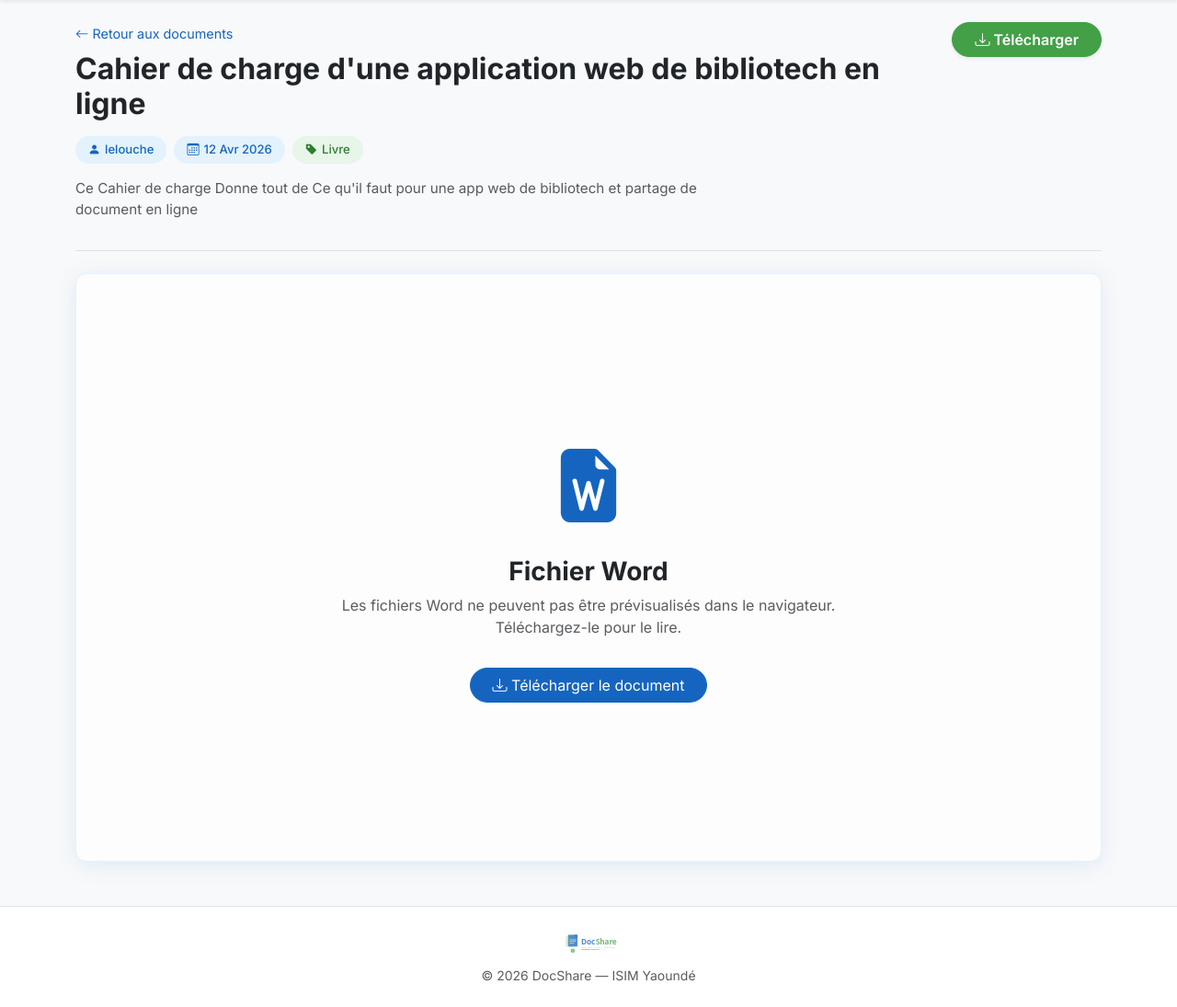
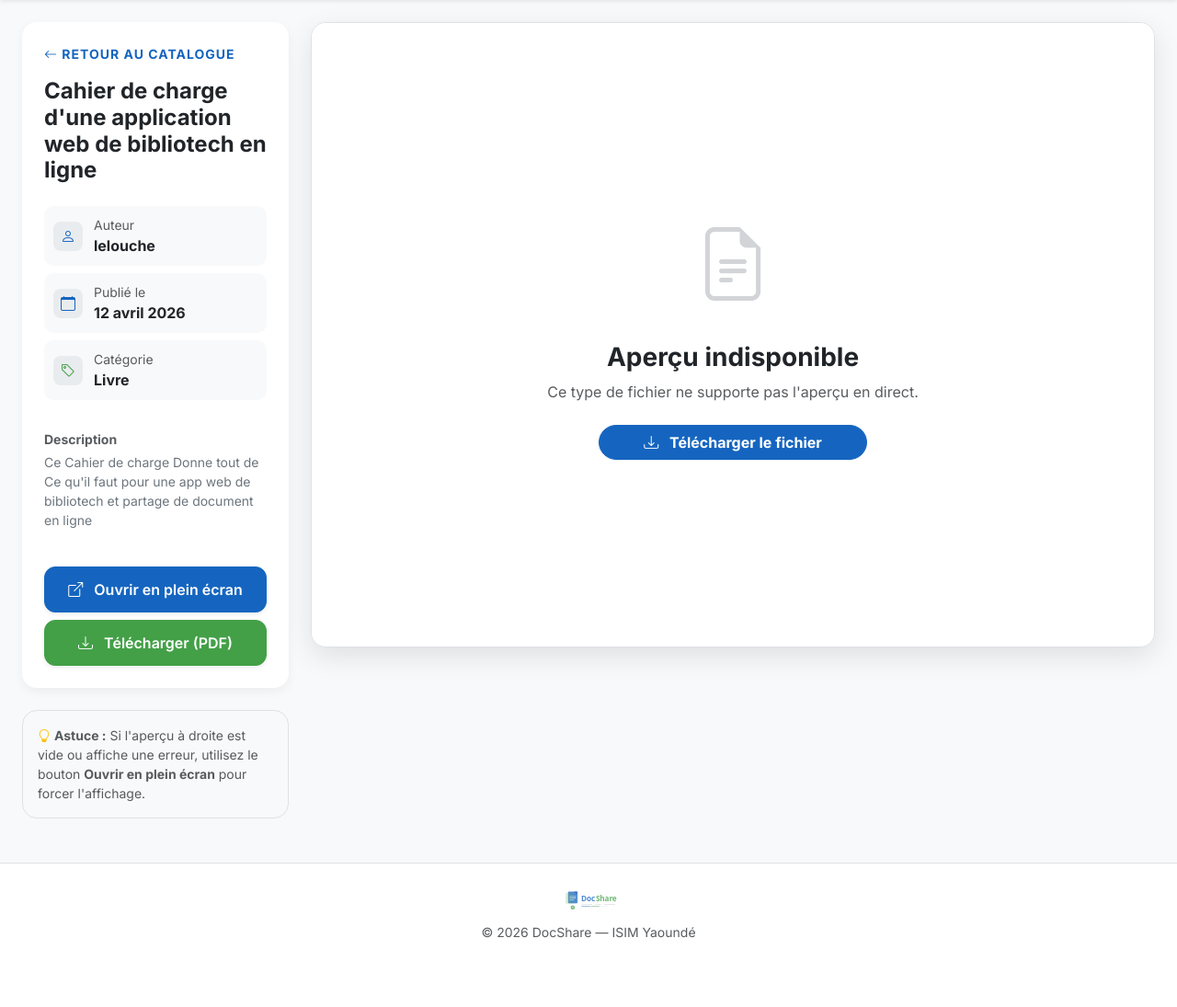
Before and after one commit to keampir/valorant-radar-hack-2026, a Django app: page /lire/1/ in a window 1280 px wide. Shown: the part 67-1162 px from the top of the page at 92% size. After the commit the page ends 1087 px from the top, so only its background shows below. Run offline with Django 5.2, Linux system fonts and the light colour scheme; data comes from the database, SQL or seed files in the repository.

Commit message:
first_commit

```diff
--- a/core/templates/core/lire.html
+++ b/core/templates/core/lire.html
@@ -6,15 +6,15 @@
 {% block extra_css %}
 <style>
     .reader-container {
-        height: 80vh;
-        min-height: 500px;
-        border-radius: 12px;
+        height: 85vh;
+        min-height: 600px;
+        border-radius: 16px;
         overflow: hidden;
-        box-shadow: 0 4px 24px rgba(21,101,192,0.10);
-        background: #fdfdfd;
-        border: 1px solid #E3F2FD;
+        box-shadow: 0 10px 30px rgba(0, 0, 0, 0.1);
+        background: #f8f9fa;
+        border: 1px solid #dee2e6;
+        position: relative;
     }
-    .reader-container object,
     .reader-container iframe {
         width: 100%;
         height: 100%;
@@ -28,94 +28,137 @@
         justify-content: center;
         height: 100%;
         text-align: center;
-        padding: 2rem;
+        padding: 3rem;
+        background: #ffffff;
     }
-    .meta-badge {
-        background: #E3F2FD;
-        padding: 5px 14px;
-        border-radius: 20px;
-        font-size: 0.82rem;
+    .sidebar-card {
+        border: none;
+        border-radius: 16px;
+        background: #ffffff;
+        box-shadow: 0 4px 12px rgba(0,0,0,0.05);
+    }
+    .btn-action {
+        padding: 12px 20px;
+        border-radius: 12px;
+        font-weight: 600;
+        transition: all 0.2s;
+    }
+    .btn-action:hover {
+        transform: translateY(-2px);
+    }
+    .meta-item {
+        display: flex;
+        align-items: center;
+        gap: 12px;
+        padding: 10px;
+        border-radius: 10px;
+        background: #f8f9fa;
+        margin-bottom: 8px;
+    }
+    .meta-icon {
+        width: 32px;
+        height: 32px;
+        display: flex;
+        align-items: center;
+        justify-content: center;
+        border-radius: 8px;
+        background: #e9ecef;
         color: #1565C0;
-        display: inline-flex;
-        align-items: center;
-        gap: 5px;
-        font-weight: 500;
     }
-    .meta-badge.green { background: #E8F5E9; color: #2E7D32; }
 </style>
 {% endblock %}
 
 {% block content %}
-<div class="container my-4 fade-in">
-    <!-- Header -->
-    <div class="d-flex flex-column flex-md-row justify-content-between align-items-md-start mb-4 pb-3 border-bottom gap-3">
-        <div class="flex-grow-1">
-            <a href="{% url 'home' %}" class="text-decoration-none mb-2 d-inline-block" style="color:#1565C0; font-size:0.9rem;">
-                <i class="bi bi-arrow-left"></i> Retour aux documents
+<div class="container-fluid px-4 my-4 fade-in">
+    <div class="row g-4">
+        <!-- Sidebar -->
+        <div class="col-lg-3">
+            <div class="card sidebar-card p-4">
+                <a href="{% url 'home' %}" class="text-decoration-none mb-3 d-inline-block text-primary small fw-bold text-uppercase" style="letter-spacing: 1px;">
+                    <i class="bi bi-arrow-left"></i> Retour au catalogue
                 </a>
-            <h1 class="h2 fw-bold text-dark mb-3">{{ document.titre }}</h1>
-            <div class="d-flex flex-wrap gap-2">
-                <span class="meta-badge"><i class="bi bi-person-fill"></i> {{ document.auteur.username }}</span>
-                <span class="meta-badge"><i class="bi bi-calendar3"></i> {{ document.date_upload|date:"d M Y" }}</span>
-                <span class="meta-badge green"><i class="bi bi-tag-fill"></i> {{ document.categorie }}</span>
+
+                <h2 class="h4 fw-bold mb-4">{{ document.titre }}</h2>
+
+                <div class="meta-list mb-4">
+                    <div class="meta-item">
+                        <div class="meta-icon"><i class="bi bi-person"></i></div>
+                        <div>
+                            <div class="text-muted small">Auteur</div>
+                            <div class="fw-bold">{{ document.auteur.username }}</div>
                         </div>
+                    </div>
+                    <div class="meta-item">
+                        <div class="meta-icon"><i class="bi bi-calendar"></i></div>
+                        <div>
+                            <div class="text-muted small">Publié le</div>
+                            <div class="fw-bold">{{ document.date_upload|date:"d F Y" }}</div>
+                        </div>
+                    </div>
+                    <div class="meta-item">
+                        <div class="meta-icon" style="color: #43A047;"><i class="bi bi-tag"></i></div>
+                        <div>
+                            <div class="text-muted small">Catégorie</div>
+                            <div class="fw-bold">{{ document.categorie }}</div>
+                        </div>
+                    </div>
+                </div>
+
                 {% if document.description %}
-            <p class="mt-3 text-muted" style="max-width: 750px; font-size:0.95rem;">{{ document.description }}</p>
+                <div class="mb-4">
+                    <div class="text-muted small mb-1 fw-bold">Description</div>
+                    <p class="text-secondary small">{{ document.description }}</p>
+                </div>
                 {% endif %}
-        </div>
-        <div class="d-flex flex-row flex-md-column gap-2 flex-shrink-0">
-            <a href="{{ document.fichier.url }}" download class="btn btn-success rounded-pill px-4 shadow-sm fw-semibold">
-                <i class="bi bi-download"></i> Télécharger
+
+                <div class="d-grid gap-2">
+                    <a href="{{ document.fichier.url }}" target="_blank" class="btn btn-primary btn-action shadow-sm">
+                        <i class="bi bi-box-arrow-up-right me-2"></i> Ouvrir en plein écran
+                    </a>
+                    <a href="{{ document.fichier.url }}" download class="btn btn-success btn-action shadow-sm">
+                        <i class="bi bi-download me-2"></i> Télécharger (PDF)
                     </a>
                     {% if request.user == document.auteur %}
-            <a href="{% url 'supprimer_document' document.id %}" class="btn btn-outline-danger rounded-pill px-3">
+                    <a href="{% url 'supprimer_document' document.id %}" class="btn btn-outline-danger btn-action mt-2">
                         <i class="bi bi-trash"></i> Supprimer
                     </a>
                     {% endif %}
                 </div>
             </div>
 
-    <!-- Visionneuse -->
+            <div class="mt-4 p-3 rounded-4 bg-light text-muted small border">
+                <i class="bi bi-lightbulb text-warning"></i>
+                <strong>Astuce :</strong> Si l'aperçu à droite est vide ou affiche une erreur, utilisez le bouton
+                <strong>Ouvrir en plein écran</strong> pour forcer l'affichage.
+            </div>
+        </div>
+
+        <!-- Viewer -->
+        <div class="col-lg-9">
             <div class="reader-container">
                 {% with name_lower=document.fichier.name|lower %}
                     {% if '.pdf' in name_lower %}
-                <!-- Méthode 1: objet natif (meilleure compatibilité) -->
-                <object data="{{ document.fichier.url }}" type="application/pdf">
-                    <!-- Fallback si l'objet ne marche pas -->
-                    <div class="no-preview">
-                        <i class="bi bi-file-earmark-pdf-fill text-danger" style="font-size:4rem;"></i>
-                        <h3 class="mt-3 fw-bold">Aperçu non disponible</h3>
-                        <p class="text-muted">Votre navigateur ne supporte pas l'aperçu PDF intégré.</p>
-                        <a href="{{ document.fichier.url }}" target="_blank" class="btn btn-primary mt-3 rounded-pill px-4 me-2">
-                            <i class="bi bi-box-arrow-up-right"></i> Ouvrir dans un nouvel onglet
-                        </a>
-                        <a href="{{ document.fichier.url }}" download class="btn btn-success mt-3 rounded-pill px-4">
-                            <i class="bi bi-download"></i> Télécharger
-                        </a>
-                    </div>
-                </object>
+                        <!-- Le viewer utilise un lien direct. Si le navigateur bloque l'iframe, le fond gris reste. -->
+                        <iframe
+                            src="{{ document.fichier.url }}"
+                            title="{{ document.titre }}"
+                            allow="fullscreen">
+                        </iframe>
                     {% elif '.txt' in name_lower %}
-                <iframe src="{{ document.fichier.url }}" title="{{ document.titre }}" style="background:white;"></iframe>
-            {% elif '.doc' in name_lower or '.docx' in name_lower %}
-                <div class="no-preview">
-                    <i class="bi bi-file-earmark-word-fill" style="font-size:5rem; color:#1565C0;"></i>
-                    <h3 class="mt-3 fw-bold">Fichier Word</h3>
-                    <p class="text-muted">Les fichiers Word ne peuvent pas être prévisualisés dans le navigateur.<br>Téléchargez-le pour le lire.</p>
-                    <a href="{{ document.fichier.url }}" download class="btn btn-primary mt-3 rounded-pill px-4">
-                        <i class="bi bi-download"></i> Télécharger le document
-                    </a>
-                </div>
+                        <iframe src="{{ document.fichier.url }}" style="background:white;"></iframe>
                     {% else %}
                         <div class="no-preview">
-                    <i class="bi bi-file-earmark-x text-secondary" style="font-size:5rem;"></i>
-                    <h3 class="mt-3 fw-bold">Format non supporté</h3>
-                    <p class="text-muted">L'aperçu n'est pas disponible pour ce format de fichier.</p>
-                    <a href="{{ document.fichier.url }}" download class="btn btn-primary mt-3 rounded-pill px-4">
-                        <i class="bi bi-download"></i> Télécharger pour lire
+                            <i class="bi bi-file-earmark-text text-secondary" style="font-size: 5rem; opacity: 0.3;"></i>
+                            <h3 class="mt-4 fw-bold">Aperçu indisponible</h3>
+                            <p class="text-muted">Ce type de fichier ne supporte pas l'aperçu en direct.</p>
+                            <a href="{{ document.fichier.url }}" download class="btn btn-primary rounded-pill px-5 mt-2 fw-bold">
+                                <i class="bi bi-download me-2"></i> Télécharger le fichier
                             </a>
                         </div>
                     {% endif %}
                 {% endwith %}
             </div>
         </div>
+    </div>
+</div>
 {% endblock %}
--- a/static/js/main.js
+++ b/static/js/main.js
@@ -1,29 +1,33 @@
-// main.js - Custom JavaScript for DocShare fluidity
-document.addEventListener("DOMContentLoaded", function() {
-    // Add fade-in effect to elements with the 'fade-in' class on scroll
+/**
+ * main.js — DocShare
+ * Animations fluides et interactions UI
+ */
+
+document.addEventListener("DOMContentLoaded", function () {
+
+    // ═══════════════════════════════════════════════════════
+    // 1. FADE-IN au défilement (Intersection Observer)
+    // ═══════════════════════════════════════════════════════
     const faders = document.querySelectorAll('.fade-in');
 
+    if (faders.length > 0) {
         const appearOptions = {
-        threshold: 0.1,
-        rootMargin: "0px 0px -50px 0px"
+            threshold: 0.08,
+            rootMargin: "0px 0px -40px 0px"
         };
 
-    const appearOnScroll = new IntersectionObserver(function(entries, observer) {
+        const appearOnScroll = new IntersectionObserver(function (entries, observer) {
             entries.forEach(entry => {
-            if (!entry.isIntersecting) {
-                return;
-            } else {
+                if (entry.isIntersecting) {
                     entry.target.classList.add('visible');
                     observer.unobserve(entry.target);
                 }
             });
         }, appearOptions);
 
-    faders.forEach(fader => {
-        appearOnScroll.observe(fader);
-    });
+        faders.forEach(fader => appearOnScroll.observe(fader));
 
-    // Automatically make immediately visible elements appear
+        // Afficher immédiatement les éléments déjà visibles au chargement
         setTimeout(() => {
             faders.forEach(fader => {
                 const rect = fader.getBoundingClientRect();
@@ -31,5 +35,63 @@ document.addEventListener("DOMContentLoaded", function() {
                     fader.classList.add('visible');
                 }
             });
-    }, 100);
+        }, 80);
+    }
+
+    // ═══════════════════════════════════════════════════════
+    // 2. Fermeture automatique des alertes après 5 secondes
+    // ═══════════════════════════════════════════════════════
+    const alerts = document.querySelectorAll('.alert.alert-dismissible');
+    alerts.forEach(alert => {
+        setTimeout(() => {
+            // Utiliser Bootstrap's dismiss si disponible
+            const bsAlert = bootstrap.Alert.getOrCreateInstance(alert);
+            if (bsAlert) {
+                bsAlert.close();
+            }
+        }, 5000);
     });
+
+    // ═══════════════════════════════════════════════════════
+    // 3. Animation des cartes de documents au survol
+    // ═══════════════════════════════════════════════════════
+    const docCards = document.querySelectorAll('.doc-card');
+    docCards.forEach(card => {
+        card.addEventListener('mouseenter', function () {
+            this.style.transition = 'transform 0.25s ease, box-shadow 0.25s ease';
+        });
+    });
+
+    // ═══════════════════════════════════════════════════════
+    // 4. Bouton de recherche — animation au focus
+    // ═══════════════════════════════════════════════════════
+    const searchInput = document.querySelector('#search-input');
+    const searchBox   = document.querySelector('.search-box');
+
+    if (searchInput && searchBox) {
+        searchInput.addEventListener('focus', () => {
+            searchBox.style.boxShadow = '0 8px 40px rgba(21,101,192,0.25)';
+            searchBox.style.transform = 'scale(1.01)';
+            searchBox.style.transition = 'all 0.2s ease';
+        });
+        searchInput.addEventListener('blur', () => {
+            searchBox.style.boxShadow = '0 8px 30px rgba(0,0,0,0.15)';
+            searchBox.style.transform = 'scale(1)';
+        });
+    }
+
+    // ═══════════════════════════════════════════════════════
+    // 5. Navbar — changement de style au défilement
+    // ═══════════════════════════════════════════════════════
+    const navbar = document.querySelector('.navbar');
+    if (navbar) {
+        window.addEventListener('scroll', function () {
+            if (window.scrollY > 20) {
+                navbar.style.boxShadow = '0 4px 20px rgba(0,0,0,0.12)';
+            } else {
+                navbar.style.boxShadow = '0 1px 4px rgba(0,0,0,0.08)';
+            }
+        }, { passive: true });
+    }
+
+});
```
Also changed, not shown: core/templates/core/login.html (+46 -10 lines), core/templates/core/register.html (+91 -20 lines), docshare_project/settings.py (+21 -3 lines), requirements.txt (added). Lines whose indentation alone changed are shown as unchanged.
